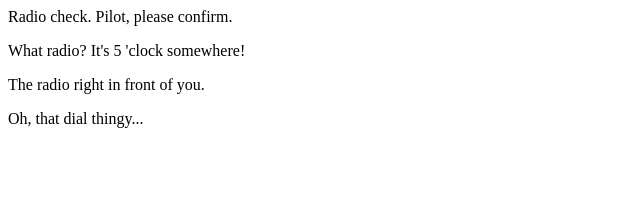
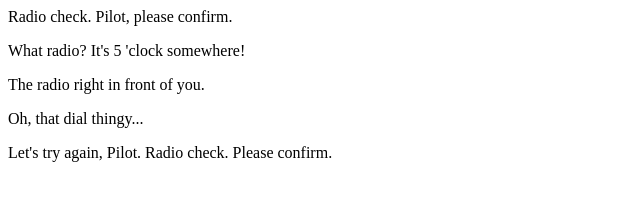
Before and after one commit to jess-ward/communication-log, a plain HTML site: page index.html in a window 1280 px wide. Shown: the whole page, without its empty margins (0-640 px from the left). Drawn offline with Linux system fonts and the light colour scheme.

Commit message:
Radio check, again.

```diff
--- a/index.html
+++ b/index.html
@@ -4,5 +4,6 @@
    <p>What radio? It's 5 'clock somewhere!</p>
    <p>The radio right in front of you.</p>
    <p> Oh, that dial thingy...</p>
+   <p>Let's try again, Pilot. Radio check. Please confirm.</p>
 </body>
 </html>
```
